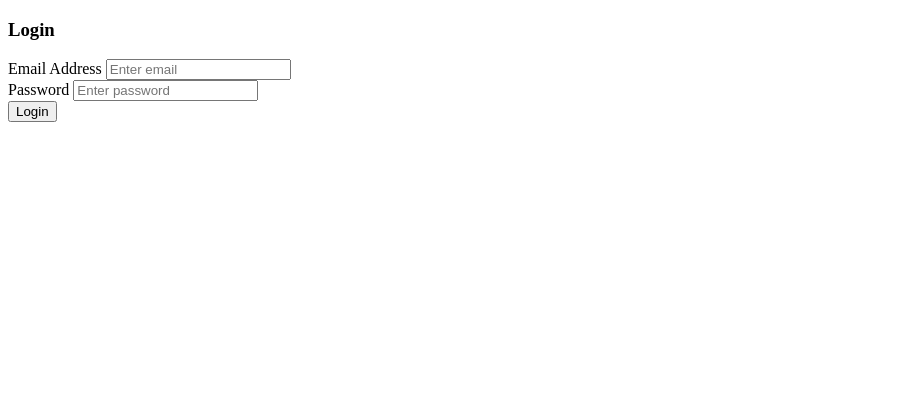
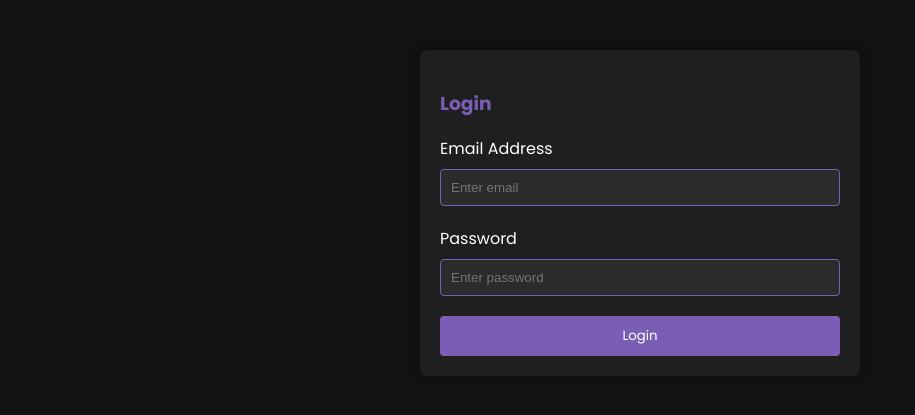
Before and after one commit to Atrolabs/We-Go-Jim, a Flask app: page /login in a window 1280 px wide. Shown: the top 415 px of the page, without its empty margins (0-915 px from the left). Run offline with Flask 3, Linux system fonts and the light colour scheme; parts of the project's set-up code (start-up, migrations or seed data) failed here and were passed over.

Commit message:
Login, registration and dashboard pages enhanced

```diff
--- /dev/null
+++ b/app/static/css/login.css
@@ -0,0 +1,59 @@
+/* login.css */
+@import url('https://fonts.googleapis.com/css2?family=Poppins:wght@400;700&display=swap');
+
+body {
+    background-color: #121212; /* Dark background color */
+    color: #ffffff; /* Light text color */
+    font-family: 'Poppins', sans-serif;
+}
+
+.container {
+    max-width: 400px;
+    margin: 50px auto;
+    padding: 20px;
+    background-color: #1f1f1f; /* Darker container background color */
+    border-radius: 8px;
+    box-shadow: 0 0 10px rgba(0, 0, 0, 0.3);
+    position: relative; /* Added relative positioning for button centering */
+}
+
+h3 {
+    color: #7a5eb5; /* Purple heading color */
+}
+
+.form-group {
+    margin-bottom: 20px;
+}
+
+label {
+    display: block;
+    margin-bottom: 8px;
+    color: #ffffff; /* Light label text color */
+}
+
+input {
+    width: 100%;
+    padding: 10px;
+    border: 1px solid #7a5eb5; /* Purple border */
+    border-radius: 4px;
+    background-color: #2b2b2b; /* Dark input background color */
+    color: #ffffff; /* Light input text color */
+    box-sizing: border-box; /* Include padding and border in the element's total width and height */
+}
+
+.btn-primary {
+    background-color: #7a5eb5; /* Purple button color */
+    color: #ffffff; /* Light button text color */
+    padding: 10px 20px;
+    border: none;
+    border-radius: 4px;
+    cursor: pointer;
+    width: 100%; /* Make the button take 100% width */
+    position: relative; /* Change to relative positioning */
+    box-sizing: border-box; /* Include padding and border in the element's total width and height */
+    font-family: 'Poppins', sans-serif;
+}
+
+.btn-primary:hover {
+    background-color: #593d8b; /* Darker purple on hover */
+}
--- a/app/templates/dashboard.html
+++ b/app/templates/dashboard.html
@@ -3,7 +3,9 @@
 <head>
     <meta charset="UTF-8">
     <meta name="viewport" content="width=device-width, initial-scale=1.0">
+    <meta name="description" content="Dashboard - Welcome to your personalized dashboard.">
     <title>Dashboard</title>
+    <link rel="stylesheet" href="../static/css/dashboard.css">
 </head>
 <body>
     <div class="container">
--- a/app/templates/login.html
+++ b/app/templates/login.html
@@ -3,7 +3,9 @@
 <head>
     <meta charset="UTF-8">
     <meta name="viewport" content="width=device-width, initial-scale=1.0">
+    <meta name="description" content="Login to your account - Enter your email and password to access your account.">
     <title>Login</title>
+    <link rel="stylesheet" href="../static/css/login.css">
     <script src="../static/js/login.js"></script>
 </head>
 <body>
```
Also changed, not shown: app/static/css/dashboard.css (added, +22 -0 lines).
